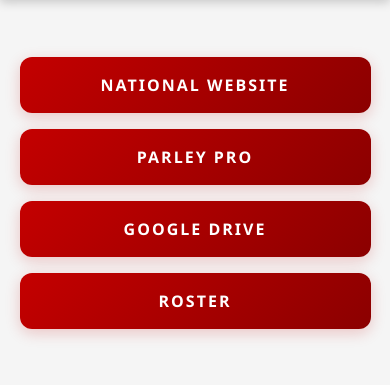
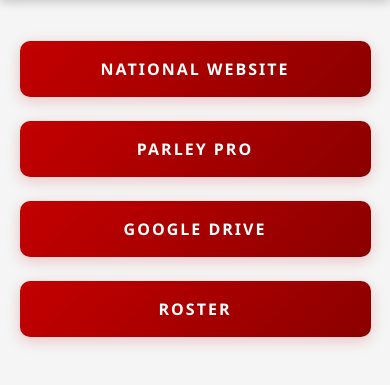
Before and after one commit to smk37git/SPDWEBAPP_ENV, a Django app: page /dashboard/ in a window 390 px wide. Shown: the part 76-461 px from the top of the page. Run offline with Django 4.2, Linux system fonts and the light colour scheme; the visitor is signed in with stand-in values (Sample User, id 1); some libraries are stand-ins or nearby versions.

Commit message:
Responsive Design Improvements

```diff
--- a/SPDWEBAPP/AUTHENTICATE/templates/AUTHENTICATE/dashboard.html
+++ b/SPDWEBAPP/AUTHENTICATE/templates/AUTHENTICATE/dashboard.html
@@ -5,11 +5,13 @@
 <div class="d-grid gap-2 col-3 mx-auto dashboard-buttons">
     <a href="https://sigmaphidelta.org/" target="_blank">
         <button class="btn btn-primary" type="button">National Website</button>
+    </a>
     <a href="{% url 'poll' %}">
         <button class="btn btn-primary" type="button">Parley Pro</button>
     </a>
     <a href="https://drive.google.com/drive/u/1/folders/***REMOVED***" target="_blank">
         <button class="btn btn-primary" type="button">Google Drive</button>
+    </a>
     <a href="{% url 'roster' %}">
         <button class="btn btn-primary" type="button">Roster</button>
     </a>
--- a/SPDWEBAPP/AUTHENTICATE/templates/AUTHENTICATE/main.html
+++ b/SPDWEBAPP/AUTHENTICATE/templates/AUTHENTICATE/main.html
@@ -8,7 +8,7 @@
     <link rel="stylesheet" href="https://cdn.jsdelivr.net/npm/bootstrap@4.0.0/dist/css/bootstrap.min.css" integrity="sha384-Gn5384xqQ1aoWXA+058RXPxPg6fy4IWvTNh0E263XmFcJlSAwiGgFAW/dAiS6JXm" crossorigin="anonymous">
 
     <link rel="stylesheet" type="text/css" href="{% static 'css/main.css' %}">
-
+    <meta name="viewport" content="width=device-width, initial-scale=1">
 </head>
 <body>
     {% include 'AUTHENTICATE/navbar.html'%}
--- a/SPDWEBAPP/static/css/main.css
+++ b/SPDWEBAPP/static/css/main.css
@@ -132,20 +132,6 @@
     }
     to {
         transform: rotate(1turn);
-    }
-}
-
-/* Responsive Adjustments */
-@media (max-width: 768px) {
-    .dashboard-buttons .btn {
-        width: 90vw;
-        font-size: clamp(1rem, 4vw, 1.25rem);
-        padding: 1rem 1.5rem;
-    }
-
-    .dashboard-buttons {
-        gap: 1rem;
-        margin-top: 3vh;
     }
 }
 
@@ -479,6 +465,19 @@ body {
     .table th, .table td {
         padding: 0.75rem;
     }
+
+    .dashboard-buttons .btn {
+        width: 90vw;
+        font-size: clamp(1rem, 4vw, 1.25rem);
+        padding: 1rem 1.5rem;
+        border-radius: 10px;
+    }
+
+    .dashboard-buttons {
+        gap: 1.5rem;
+        margin-top: 3vh;
+        padding: 1rem
+    }
 }
 
 /* Custom Scrollbar */
```
